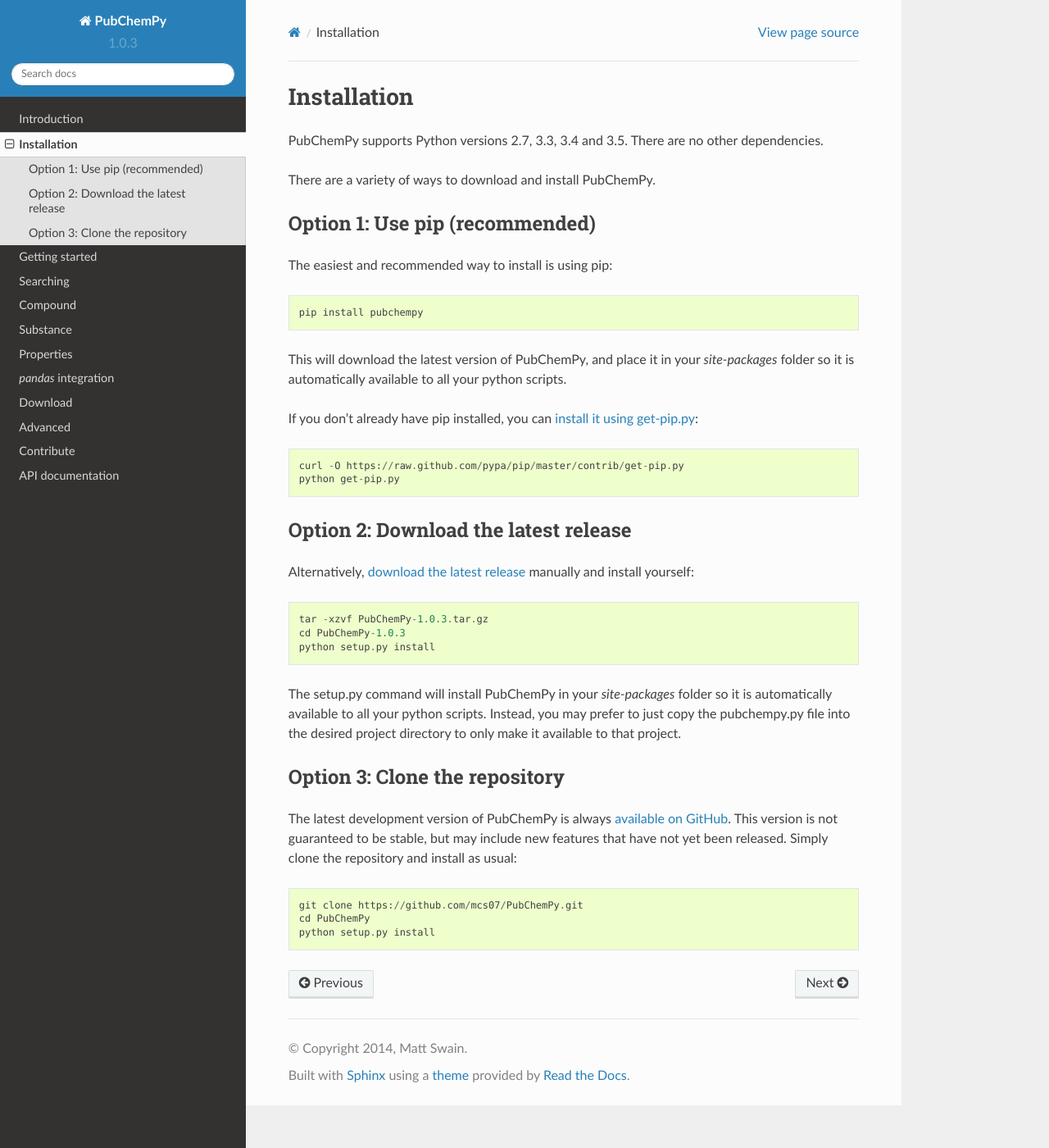
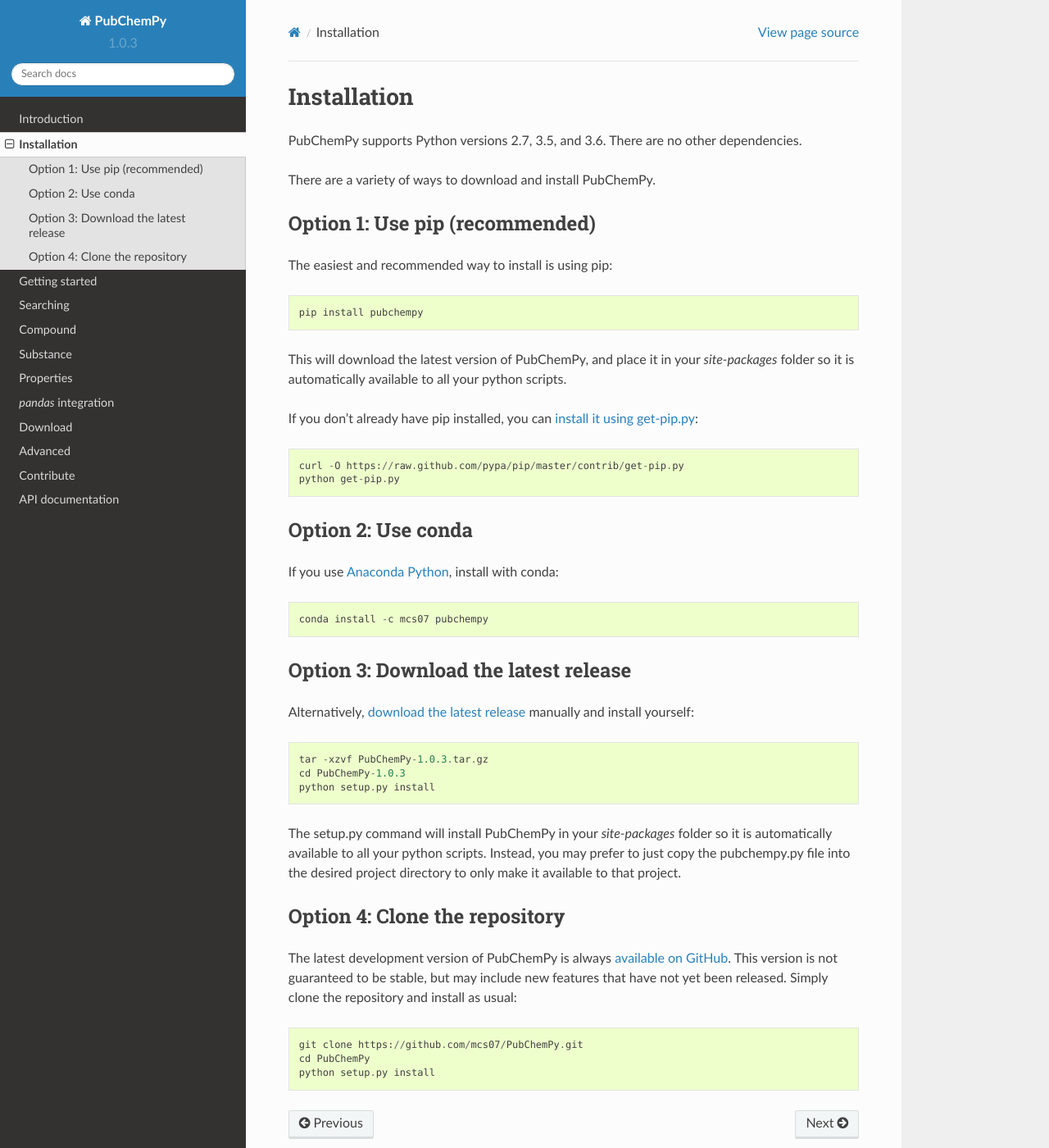
Before and after one commit to mcs07/PubChemPy, a Sphinx documentation site: the page built from docs/source/guide/install.rst, in a window 1280 px wide and 1400 px high. Shown: the whole window at 82% size. Built offline with Sphinx 7.4.7 and the Read the Docs theme 2.0.0, drawn with Linux system fonts in a browser that asks for light colours.

Commit message:
Update installation docs

```diff
--- a/docs/source/guide/install.rst
+++ b/docs/source/guide/install.rst
@@ -3,7 +3,7 @@
 Installation
 ============
 
-PubChemPy supports Python versions 2.7, 3.3, 3.4 and 3.5. There are no other dependencies.
+PubChemPy supports Python versions 2.7, 3.5, and 3.6. There are no other dependencies.
 
 There are a variety of ways to download and install PubChemPy.
 
@@ -22,7 +22,14 @@
        curl -O https://raw.github.com/pypa/pip/master/contrib/get-pip.py
        python get-pip.py
 
-Option 2: Download the latest release
+Option 2: Use conda
+-------------------
+
+If you use `Anaconda Python`_, install with conda::
+
+    conda install -c mcs07 pubchempy
+
+Option 3: Download the latest release
 -------------------------------------
 
 Alternatively, `download the latest release`_ manually and install yourself::
@@ -35,7 +42,7 @@
 python scripts. Instead, you may prefer to just copy the pubchempy.py file into the desired project directory to only
 make it available to that project.
 
-Option 3: Clone the repository
+Option 4: Clone the repository
 ------------------------------
 
 The latest development version of PubChemPy is always `available on GitHub`_. This version is not guaranteed to be
@@ -46,5 +53,6 @@
     python setup.py install
 
 .. _`install it using get-pip.py`: http://www.pip-installer.org/en/latest/installing.html
+.. _`Anaconda Python`: https://www.continuum.io/anaconda-overview
 .. _`download the latest release`: https://github.com/mcs07/PubChemPy/releases/
 .. _`available on GitHub`: https://github.com/mcs07/PubChemPy
```
